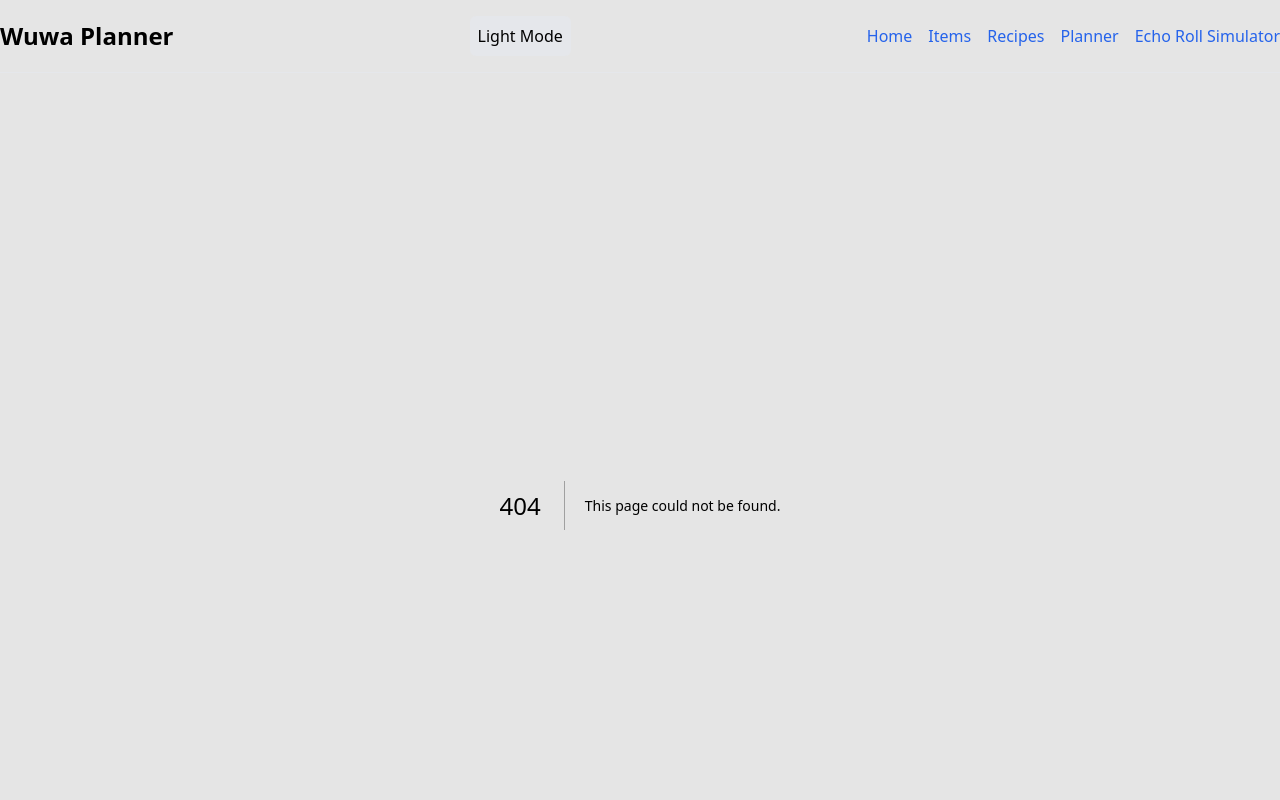
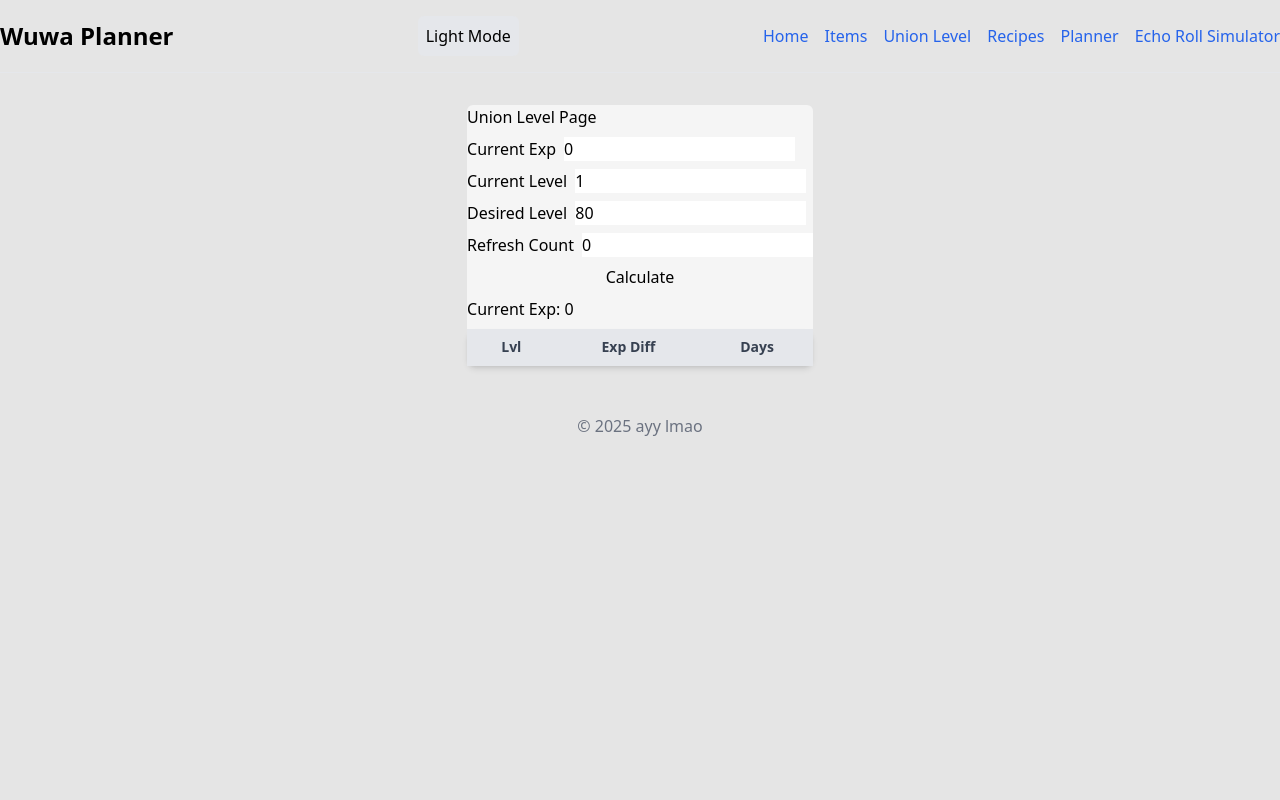
Before and after one commit to mcpie87/WaveTools, a Next.js app: page /union-level in a window 1280 px wide. Before the commit this address had no page. Shown: the top 800 px of the page. Built offline with nearby package versions, Linux system fonts and the light colour scheme.

Commit message:
added union level page (extremely simplistic)

```diff
--- /dev/null
+++ b/src/app/union-level/page.tsx
@@ -0,0 +1,93 @@
+'use client';
+
+import React, { JSX, useState } from "react";
+import { UNION_LEVEL_DATA } from "./union-level-data";
+import { formatNumber } from "@/utils/utils";
+export default function UnionLevelPage() {
+  const [currentExp, setCurrentExp] = useState<number>(0);
+  const [currentLevel, setCurrentLevel] = useState<number>(1);
+  const [desiredLevel, setDesiredLevel] = useState<number>(80);
+  const [refreshCount, setRefreshCount] = useState<number>(0);
+  const [displayedRows, setDisplayedRows] = useState<JSX.Element[]>([]);
+
+  const calculate = (e: React.FormEvent) => {
+    e.preventDefault();
+    const rows = [];
+    for (let i = currentLevel + 1; i <= desiredLevel; i++) {
+      const expDiff = UNION_LEVEL_DATA[i][1] - UNION_LEVEL_DATA[currentLevel][1] - currentExp;
+      const daysNeeded = expDiff / (7.5 * (240 + refreshCount * 60));
+
+      rows.push(
+        <tr key={i}>
+          <td>{i}</td>
+          <td>{formatNumber(expDiff)}</td>
+          <td>{formatNumber(daysNeeded.toFixed(2))}</td>
+        </tr>
+      )
+    }
+    setDisplayedRows(rows);
+  };
+
+  return (
+    <div className="bg-base-200 rounded-md flex flex-col gap-2 w-fit m-auto">
+      <h1>Union Level Page</h1>
+      <div className="bg-base-200 flex flex-col gap-2">
+        <form className="flex flex-col gap-2">
+          <div className="flex flex-row gap-2">
+            <label htmlFor="currentExp">Current Exp</label>
+            <input
+              type="number"
+              id="currentExp"
+              value={currentExp}
+              onChange={(e) => setCurrentExp(parseInt(e.target.value))}
+            />
+          </div>
+          <div className="flex flex-row gap-2">
+            <label htmlFor="currentLevel">Current Level</label>
+            <input
+              type="number"
+              id="currentLevel"
+              value={currentLevel}
+              onChange={(e) => setCurrentLevel(parseInt(e.target.value))}
+            />
+          </div>
+          <div className="flex flex-row gap-2">
+            <label htmlFor="desiredLevel">Desired Level</label>
+            <input
+              type="number"
+              id="desiredLevel"
+              value={desiredLevel}
+              onChange={(e) => setDesiredLevel(parseInt(e.target.value))}
+            />
+          </div>
+          <div className="flex flex-row gap-2">
+            <label htmlFor="refreshCount">Refresh Count</label>
+            <input
+              type="number"
+              id="refreshCount"
+              value={refreshCount}
+              onChange={(e) => setRefreshCount(parseInt(e.target.value))}
+            />
+          </div>
+          <button onClick={calculate}>Calculate</button>
+        </form>
+      </div>
+      <div className="flex flex-col gap-2">
+        <div>Current Exp: {currentExp}</div>
+        <table className="overflow-x-auto bg-white shadow-md rounded-lg text-sm">
+          <thead className="bg-gray-200 text-gray-700">
+            <tr>
+              <th className="px-4 py-2 border-b">Lvl</th>
+              <th className="px-4 py-2 border-b">Exp Diff</th>
+              <th className="px-4 py-2 border-b">Days</th>
+            </tr>
+          </thead>
+
+          <tbody>
+            {displayedRows}
+          </tbody>
+        </table>
+      </div>
+    </div>
+  );
+}
--- /dev/null
+++ b/src/app/union-level/union-level-data.ts
@@ -0,0 +1,83 @@
+// UL -> [ExpForNextLevel, TotalExpToReach]
+export const UNION_LEVEL_DATA: { [key: number]: [number, number] } = {
+  1: [400, 0],
+  2: [500, 400],
+  3: [600, 900],
+  4: [1100, 1500],
+  5: [1200, 2600],
+  6: [1300, 3800],
+  7: [1400, 5100],
+  8: [1500, 6500],
+  9: [1600, 8000],
+  10: [1600, 9600],
+  11: [1650, 11200],
+  12: [1650, 12850],
+  13: [1700, 14500],
+  14: [1700, 16200],
+  15: [1700, 17900],
+  16: [1750, 19600],
+  17: [1750, 21350],
+  18: [1800, 23100],
+  19: [1800, 24900],
+  20: [2300, 26700],
+  21: [2400, 29000],
+  22: [2500, 31400],
+  23: [2500, 33900],
+  24: [2500, 36400],
+  25: [2700, 38900],
+  26: [2900, 41600],
+  27: [3000, 44500],
+  28: [3200, 47500],
+  29: [3400, 50700],
+  30: [6500, 54100],
+  31: [6700, 60600],
+  32: [6800, 67300],
+  33: [7200, 74100],
+  34: [7600, 81300],
+  35: [8000, 88900],
+  36: [8400, 96900],
+  37: [9000, 105300],
+  38: [9600, 114300],
+  39: [10000, 123900],
+  40: [10200, 133900],
+  41: [10400, 144100],
+  42: [10600, 154500],
+  43: [10800, 165100],
+  44: [11200, 175900],
+  45: [11600, 187100],
+  46: [12000, 198700],
+  47: [12400, 210700],
+  48: [12800, 223100],
+  49: [13000, 235900],
+  50: [13100, 248900],
+  51: [13300, 262000],
+  52: [13500, 275300],
+  53: [13700, 288800],
+  54: [13900, 302500],
+  55: [14100, 316400],
+  56: [14300, 330500],
+  57: [14500, 344800],
+  58: [14700, 359300],
+  59: [15700, 374000],
+  60: [21600, 389700],
+  61: [21900, 411300],
+  62: [22300, 433200],
+  63: [23000, 455500],
+  64: [23800, 478500],
+  65: [24700, 502300],
+  66: [26100, 527000],
+  67: [27500, 553100],
+  68: [29400, 580600],
+  69: [29400, 610000],
+  70: [32400, 639400],
+  71: [32800, 671800],
+  72: [33500, 704600],
+  73: [34500, 738100],
+  74: [35600, 772600],
+  75: [37200, 808200],
+  76: [39100, 845400],
+  77: [41300, 884500],
+  78: [44100, 925800],
+  79: [47300, 969900],
+  80: [9999999, 11017199],
+}
--- a/src/components/Header.tsx
+++ b/src/components/Header.tsx
@@ -18,6 +18,9 @@ export default function Header() {
                         </Link>
                     </>
                 )}
+                <Link href="/union-level" className="text-blue-600 hover:underline">
+                    Union Level
+                </Link>
                 <Link href="/recipes" className="text-blue-600 hover:underline">
                     Recipes
                 </Link>
```
